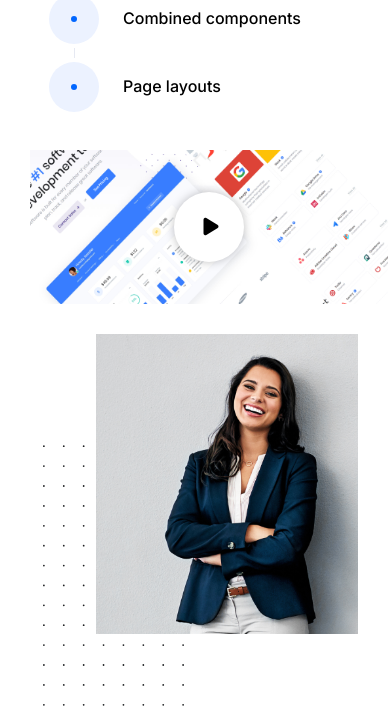
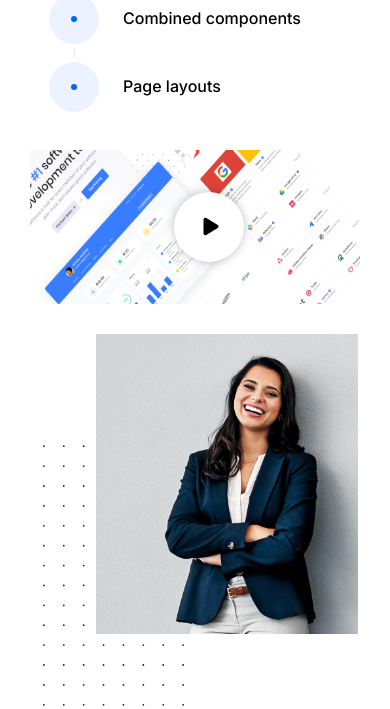
Before and after one commit to pcast008/saas-project, a plain HTML site: page index.html in a window 390 px wide. Shown: the part 2969-3678 px from the top of the page. Drawn offline with Linux system fonts and the light colour scheme.

Commit message:
Update css mobile view

```diff
--- a/css/responsive.css
+++ b/css/responsive.css
@@ -248,7 +248,7 @@
 
 @media (max-width: 767px) {
     .title {
-        width: 370px;
+        width: 360px;
     }
 
 
@@ -494,4 +494,12 @@
     .hubspot-right-description-logo img {
         height: 100%;
     }
+
+    .banner-frame {
+        width: 100%;
+    }
+
+    .banner-2 img {
+        width: 100%;
+    }
 }
```
